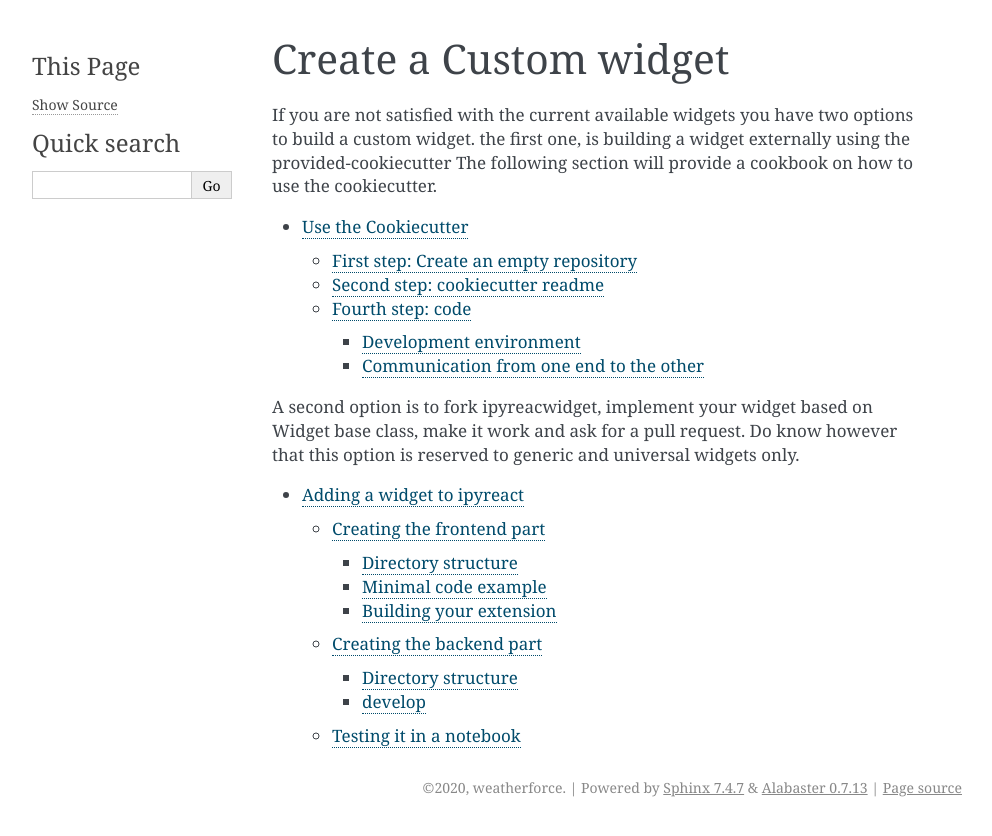
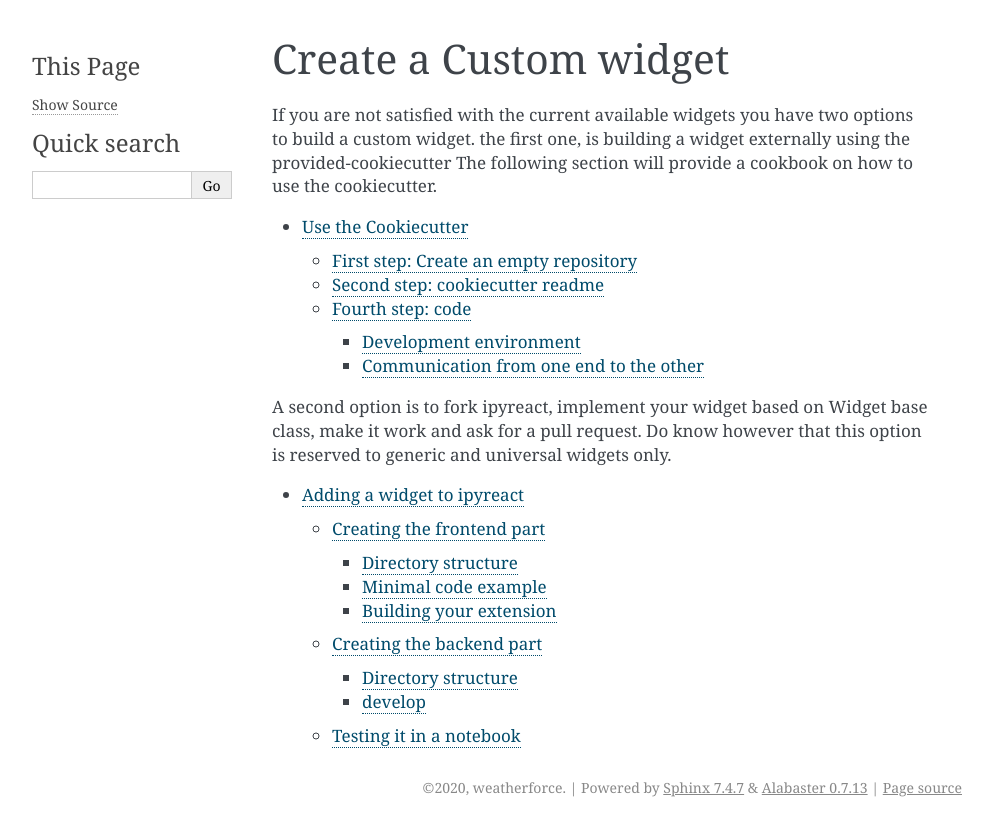
Before and after one commit to weatherforce/ipyreact, a Sphinx documentation site: the page built from docs/source/custom-widget.rst, in a window 1280 px wide. Shown: the top 836 px of the page, without its empty margins (148-1140 px from the left). Built offline with Sphinx 7.4.7, drawn with Linux system fonts in a browser that asks for light colours; pages that are not in the unit, such as notebooks, are missing from menus.

Commit message:
Remove further references to ipyreactwidget

```diff
--- a/docs/source/custom-widget.rst
+++ b/docs/source/custom-widget.rst
@@ -8,7 +8,7 @@ If you are not satisfied with the current available widgets you have two options
    cookiecutter
 
 
-A second option is to fork ipyreacwidget, implement your widget based on Widget base class, make it work and ask for a pull request. Do know however that this option is reserved to generic and universal widgets only.
+A second option is to fork ipyreact, implement your widget based on Widget base class, make it work and ask for a pull request. Do know however that this option is reserved to generic and universal widgets only.
 
 .. toctree::
    maxdepth: 2
```
Also changed, not shown: docs/source/cookiecutter.md (+1 -1 lines).
